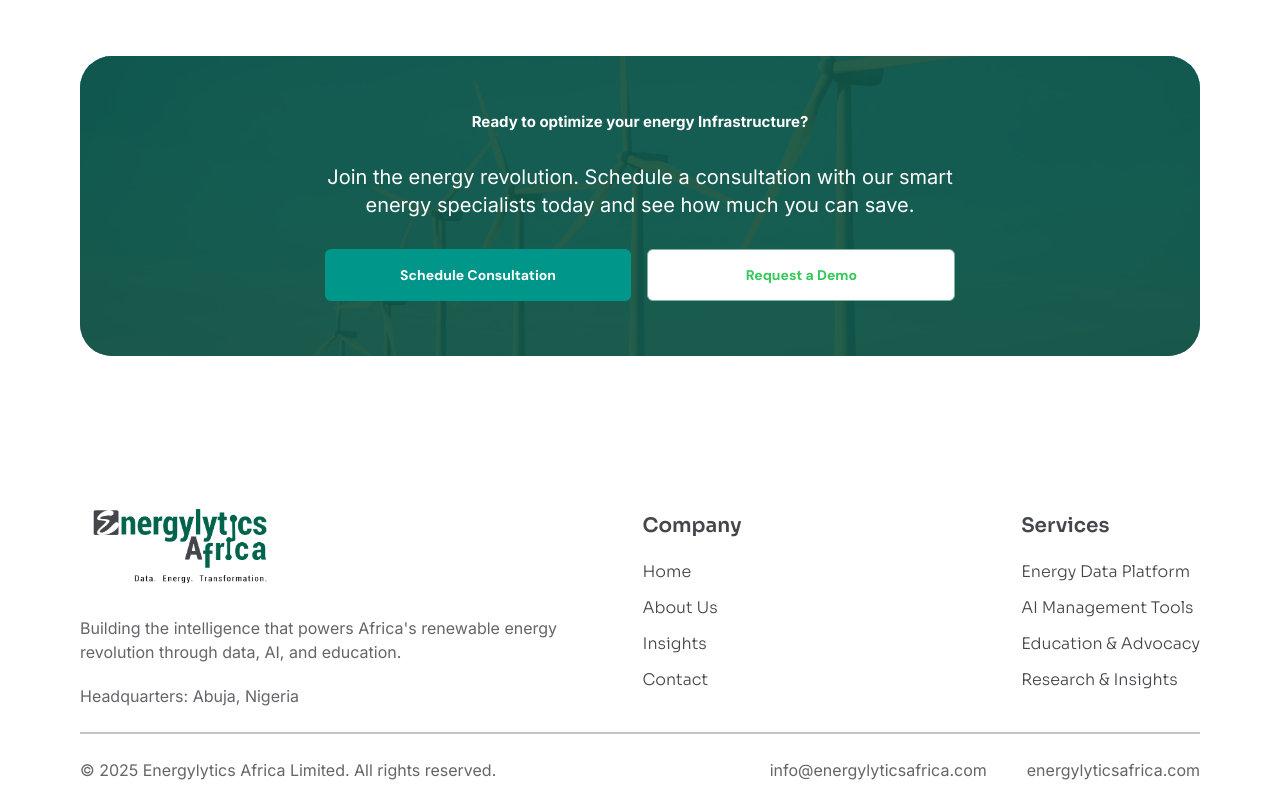
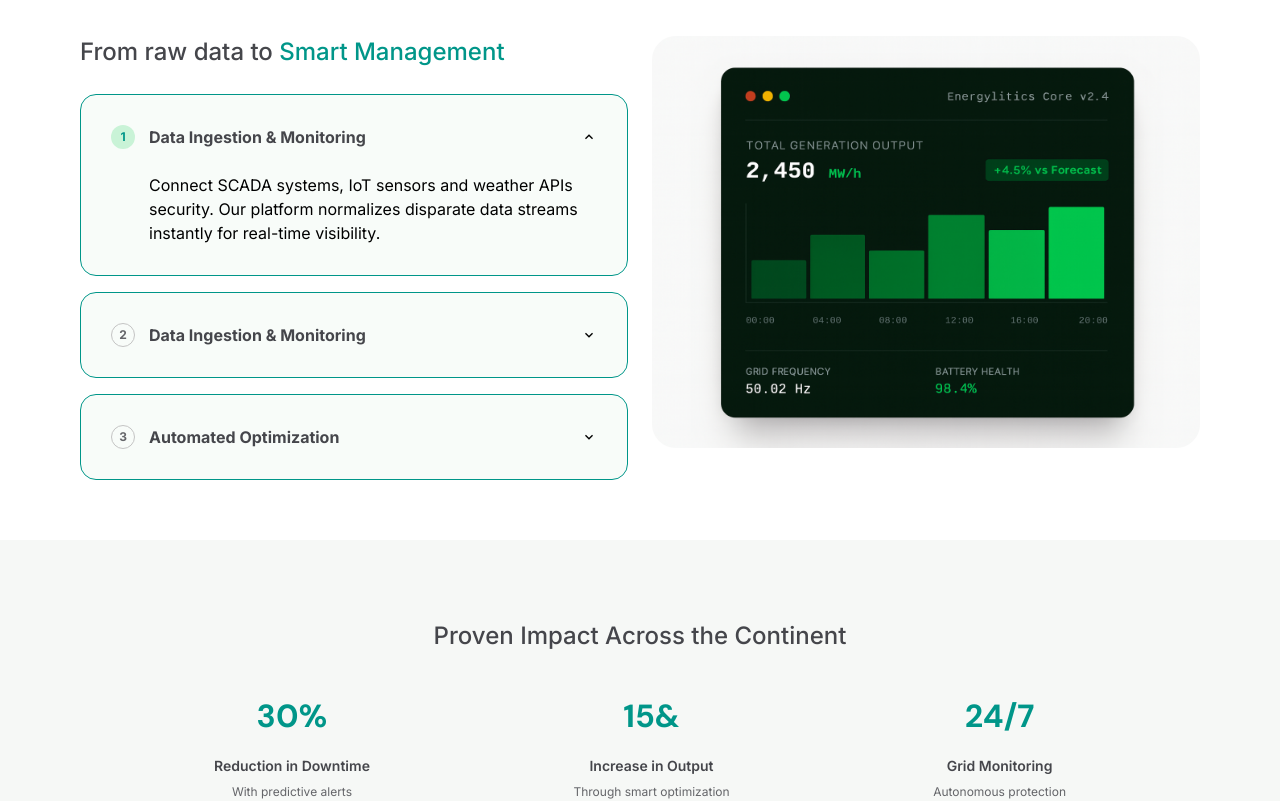
Before and after one commit to dev-riselabs/Energylytics, a React (Vite) app: page /management-tool in a window 1280 px wide. Shown: the part 1280-2081 px from the top of the page. Built offline with nearby package versions, Linux system fonts and the light colour scheme.

Commit message:
finshed tool

```diff
--- a/src/components/Header.tsx
+++ b/src/components/Header.tsx
@@ -41,7 +41,7 @@ function Header() {
             <NavLink
               to={path}
               className={({ isActive }) =>
-                isActive ? "text-green text-base" : "text-slate text-base"
+                isActive ? "text-green25 text-base" : "text-slate text-base"
               }
             >
               {name}
@@ -49,10 +49,10 @@ function Header() {
           ))}
         </nav>
         <div className="flex flex-col gap-4">
-          <button className="px-5 py-3 rounded-xl border border-green30 text-green text-sm font-bold font-dmSans hover:bg-green30 transition-all cursor-pointer">
+          <button className="px-5 py-3 rounded-xl border border-green30 text-green25 text-sm font-bold font-dmSans hover:bg-green30 hover:text-white transition-all cursor-pointer">
             Get a demo
           </button>
-          <button className="px-5 py-3 rounded-xl border border-green bg-green text-white text-sm font-bold font-dmSans hover:bg-transparent hover:text-green transition-all cursor-pointer">
+          <button className="px-5 py-3 rounded-xl border border-green bg-green25 text-white text-sm font-bold font-dmSans hover:bg-transparent hover:text-green25 transition-all cursor-pointer">
             Login/Sign Up
           </button>
         </div>
--- /dev/null
+++ b/src/components/Services/ManagementTool/ProvenImpact.tsx
@@ -0,0 +1,36 @@
+const stats = [
+  {
+    value: "30%",
+    title: "Reduction in Downtime",
+    desc: "With predictive alerts",
+  },
+  {
+    value: "15&",
+    title: "Increase in Output",
+    desc: "Through smart optimization",
+  },
+  { value: "24/7", title: "Grid Monitoring", desc: "Autonomous protection" },
+];
+
+function ProvenImpact() {
+  return (
+    <section className="py-20 px-5 sm:px-10 md:px-20 font-inter flex flex-col gap-10 items-center bg-zinc800">
+      <h3 className="text-slate font-medium text-2xl">
+        Proven Impact Across the Continent
+      </h3>
+      <div className="max-w-213 w-full flex items-center justify-between">
+        {
+            stats.map(({value, title, desc}) => <div key={title} className="flex items-center flex-col gap-4">
+                <h4 className="text-[32px] font-bold font-dmSans text-green25">{value}</h4>
+                <div className="flex flex-col items-center gap-2">
+                    <h5 className="text-slate text-sm font-semibold">{title}</h5>
+                    <p className="text-xs text-slate50">{desc}</p>
+                </div>
+            </div>)
+        }
+      </div>
+    </section>
+  );
+}
+
+export default ProvenImpact;
--- /dev/null
+++ b/src/components/Services/ManagementTool/SmartManagement.tsx
@@ -0,0 +1,50 @@
+import { useState } from "react";
+import { MdKeyboardArrowDown } from "react-icons/md";
+
+const faqs = [
+    {question : 'Data Ingestion & Monitoring', answer : 'Connect SCADA systems, IoT sensors and weather APIs security. Our platform normalizes disparate data streams instantly for real-time visibility.'},
+    {question : 'Data Ingestion & Monitoring', answer : 'Connect SCADA systems, IoT sensors and weather APIs security. Our platform normalizes disparate data streams instantly for real-time visibility.'},
+    {question : 'Automated Optimization', answer : 'Connect SCADA systems, IoT sensors and weather APIs security. Our platform normalizes disparate data streams instantly for real-time visibility.'},
+]
+
+function SmartManagement() {
+    const [activeFaq, setActiveFaq] = useState <number | null >(1)
+
+    function handleActiveFaqChange(id: number){
+        setActiveFaq(prev => prev === id ? null : id)
+    }
+  return (
+    <section className="bg-white px-5 sm:px-10 md:px-20 py-15 grid grid-cols-1 md:grid-cols-2 gap-6 font-inter">
+      <div className="flex flex-col gap-6.5 justify-center">
+        <h2 className="text-2xl font-medium text-slate">
+          From raw data to <span className="text-green25">Smart Management</span>
+        </h2>
+        <div className="flex flex-col gap-4">
+            {
+                faqs.map(({question, answer}, i) => <div key={question} className="bg-zinc600 border border-green25 p-7.5 flex  gap-3.5 rounded-2xl">
+                    <div className={`${activeFaq === i + 1 ? 'bg-green200 text-green25' : 'border border-zinc text-slate50'} w-6 h-6 rounded-full flex items-center justify-center text-xs font-bold shrink-0`}>{i + 1}</div>
+                    <div className="flex flex-col gap-6 flex-1">
+                        <div className="flex items-center justify-between gap-3">
+
+                            <h5 className="text-base font-bold text-slate">{question}</h5>
+                            <button onClick={()=> handleActiveFaqChange(i + 1)} className={`${activeFaq === i + 1 ? 'rotate-180' : ''} cursor-pointer`}><MdKeyboardArrowDown className="w-4 h-4" /></button>
+                        </div>
+
+                        {activeFaq === i + 1 && <p>{answer}</p>}
+                    </div>
+
+                </div>)
+            }
+
+        </div>
+      </div>
+      <img
+        src="/raw-data.png"
+        alt=""
+        className="object-cover rounded-3xl h-103 w-full"
+      />
+    </section>
+  );
+}
+
+export default SmartManagement;
--- a/src/index.css
+++ b/src/index.css
@@ -28,6 +28,7 @@
   --color-green75: #EAFDF9;
   --color-green85: #009966;
   --color-green95: #C7F0D4;
+  --color-green200: #C9F3D7;
 
   /* Slate */
   --color-slate: #45464b;
--- a/src/pages/ManagementTool.tsx
+++ b/src/pages/ManagementTool.tsx
@@ -1,12 +1,16 @@
 import EnergyInfrastructure from "../components/Services/ManagementTool/EnergyInfrastructure";
 import Hero from "../components/Services/ManagementTool/Hero";
 import ManagementSuite from "../components/Services/ManagementTool/ManagementSuite";
+import ProvenImpact from "../components/Services/ManagementTool/ProvenImpact";
+import SmartManagement from "../components/Services/ManagementTool/SmartManagement";
 
 function ManagementTool() {
   return (
     <>
       <Hero />
       <ManagementSuite />
+      <SmartManagement />
+      <ProvenImpact />
       <EnergyInfrastructure />
     </>
   );
```
Also changed, not shown: public/raw-data.png (added).
